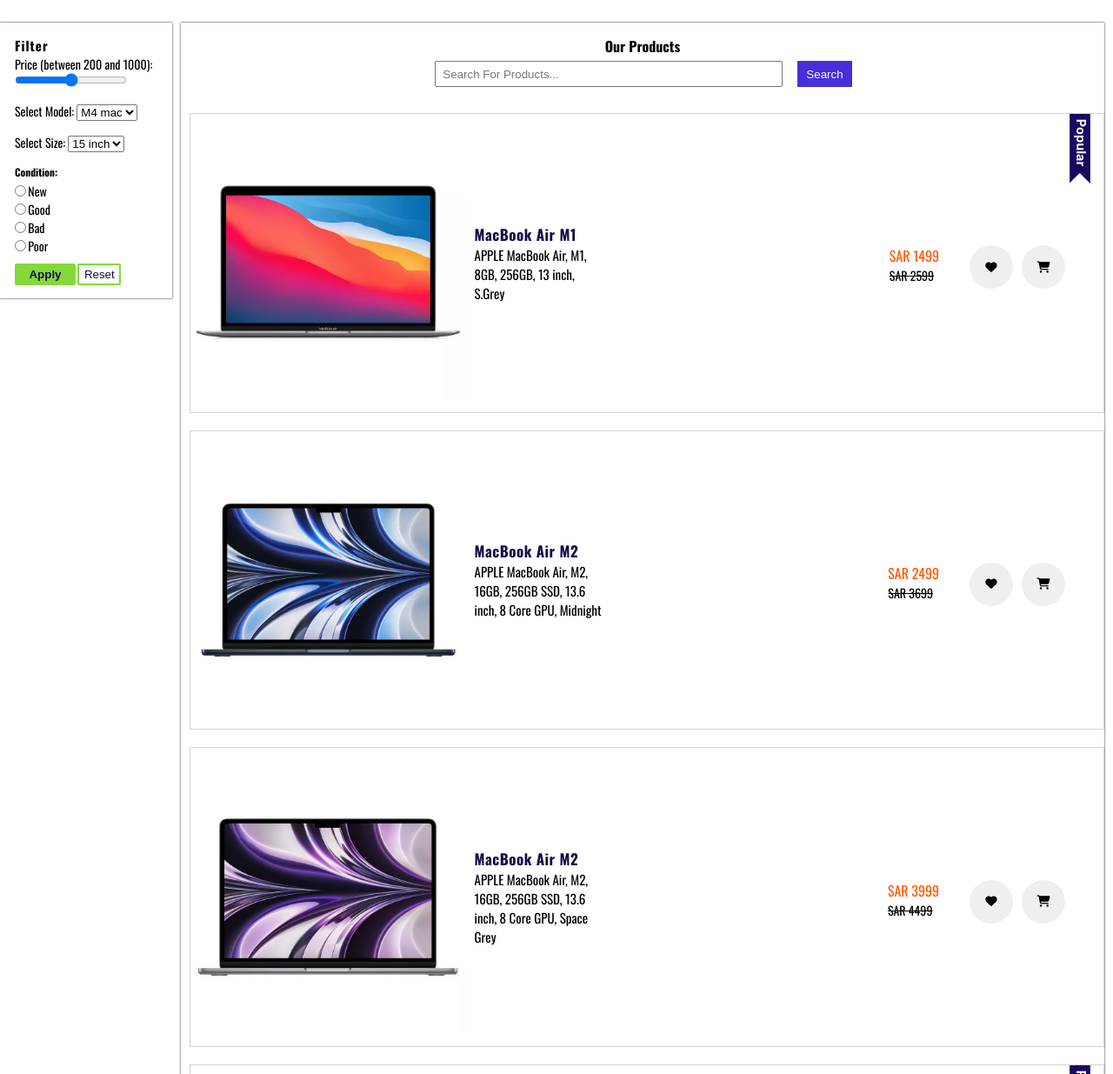
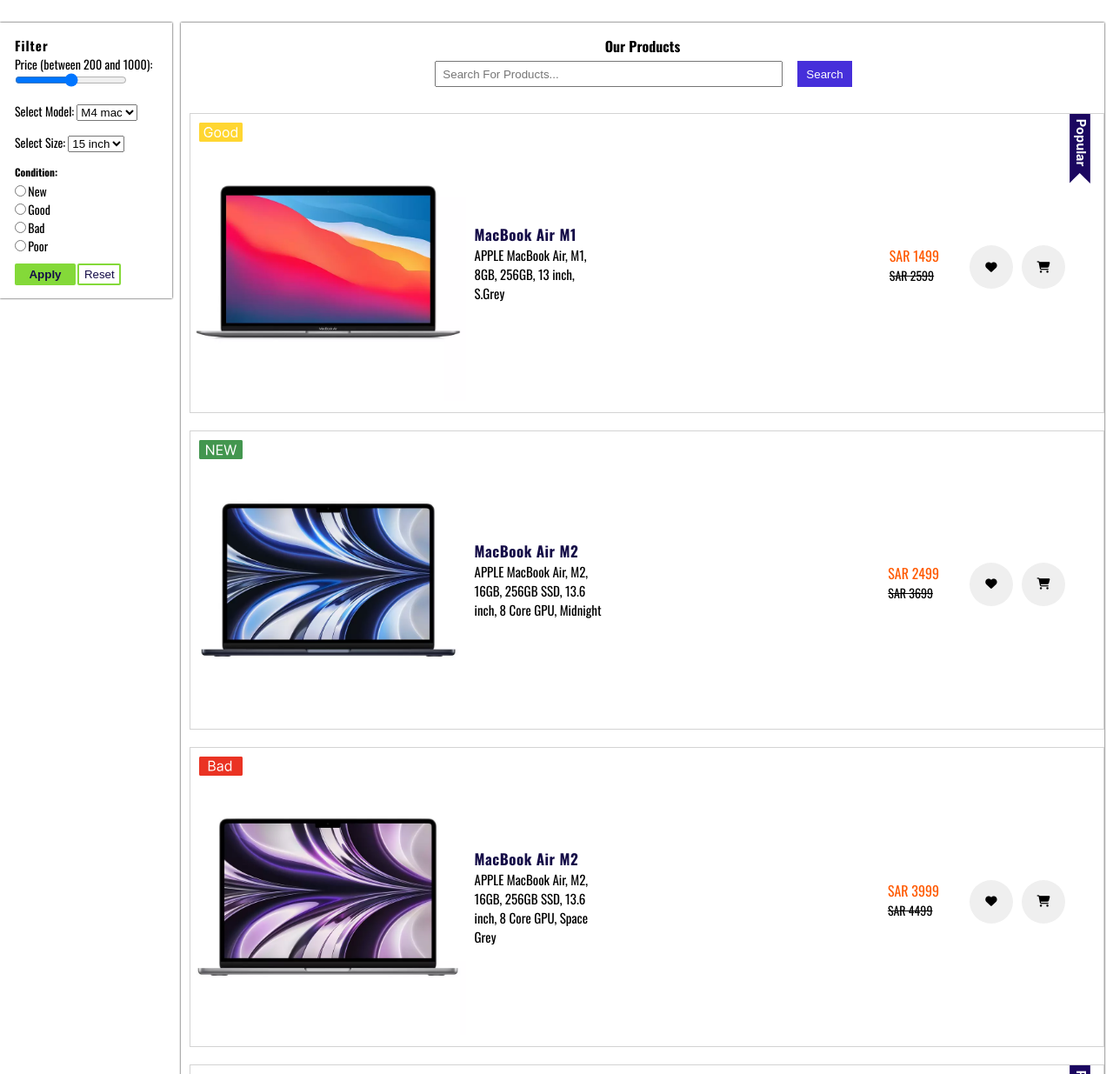
Before and after one commit to Moondaym/EcoMacs, a plain HTML site: page index.html in a window 1280 px wide. Shown: the part 880-2115 px from the top of the page at 87% size. Drawn offline with nearby package versions, Linux system fonts and the light colour scheme.

Commit message:
build the conditions tag

```diff
--- a/index.html
+++ b/index.html
@@ -165,7 +165,7 @@
             </div>
           </div>
           <!--  -->
-          <div class="product-card">
+          <div class="product-card condition-new">
             <div style="display: flex; justify-content: center">
               <img
                 class="product-img"
@@ -203,7 +203,7 @@
             </div>
           </div>
           <!--  -->
-          <div class="product-card">
+          <div class="product-card condition-bad">
             <div style="display: flex; justify-content: center">
               <img
                 class="product-img"
@@ -241,7 +241,7 @@
             </div>
           </div>
           <!--  -->
-          <div class="product-card popular-tag">
+          <div class="product-card popular-tag condition-new">
             <div style="display: flex; justify-content: center">
               <img
                 class="product-img small-img-products"
--- a/style/style.css
+++ b/style/style.css
@@ -429,15 +429,37 @@ strong{
     margin-right: 25px;
 
 }
-
-.condition-good:after{
+/* condition */
+.condition-good:before{
     content: url(/images/condition/condition-good.svg);
-    width: 500px;
+    width: 40px;
     position: absolute;
-    top: 0;
-
+    top: 10px;
+    left: 10px;
 }
 
+.condition-new:before{
+    content: url(/images/condition/condition-new.svg);
+    width: 40px;
+    position: absolute;
+    top: 10px;
+    left: 10px;
+}
+.condition-poor:before{
+    content: url(/images/condition/condition-poor.svg);
+    width: 40px;
+    position: absolute;
+    top: 10px;
+    left: 10px;
+}
+.condition-bad:before{
+    content: url(/images/condition/condition-bad.svg);
+    width: 40px;
+    position: absolute;
+    top: 10px;
+    left: 10px;
+}
+/*  */
 .popular-tag:after{
     content: url(/images/popular.svg);
     width: 25px;
@@ -500,4 +522,34 @@ strong{
         top: -5px;
         right: 10px;
     }
+    /* conditions */
+    .condition-good:before{
+        content: url(/images/condition/condition-good.svg);
+        width: 50px;
+        position: absolute;
+        top: 10px;
+        left: 10px;
+    }
+
+    .condition-new:before{
+        content: url(/images/condition/condition-new.svg);
+        width: 50px;
+        position: absolute;
+        top: 10px;
+        left: 10px;
+    }
+    .condition-poor:before{
+        content: url(/images/condition/condition-poor.svg);
+        width: 50px;
+        position: absolute;
+        top: 10px;
+        left: 10px;
+    }
+    .condition-bad:before{
+        content: url(/images/condition/condition-bad.svg);
+        width: 50px;
+        position: absolute;
+        top: 10px;
+        left: 10px;
+    }
 }
```
Also changed, not shown: images/condition/condition-bad.svg (added), images/condition/condition-good.svg (added), images/condition/condition-new.svg (added), images/condition/condition-poor.svg (added).
